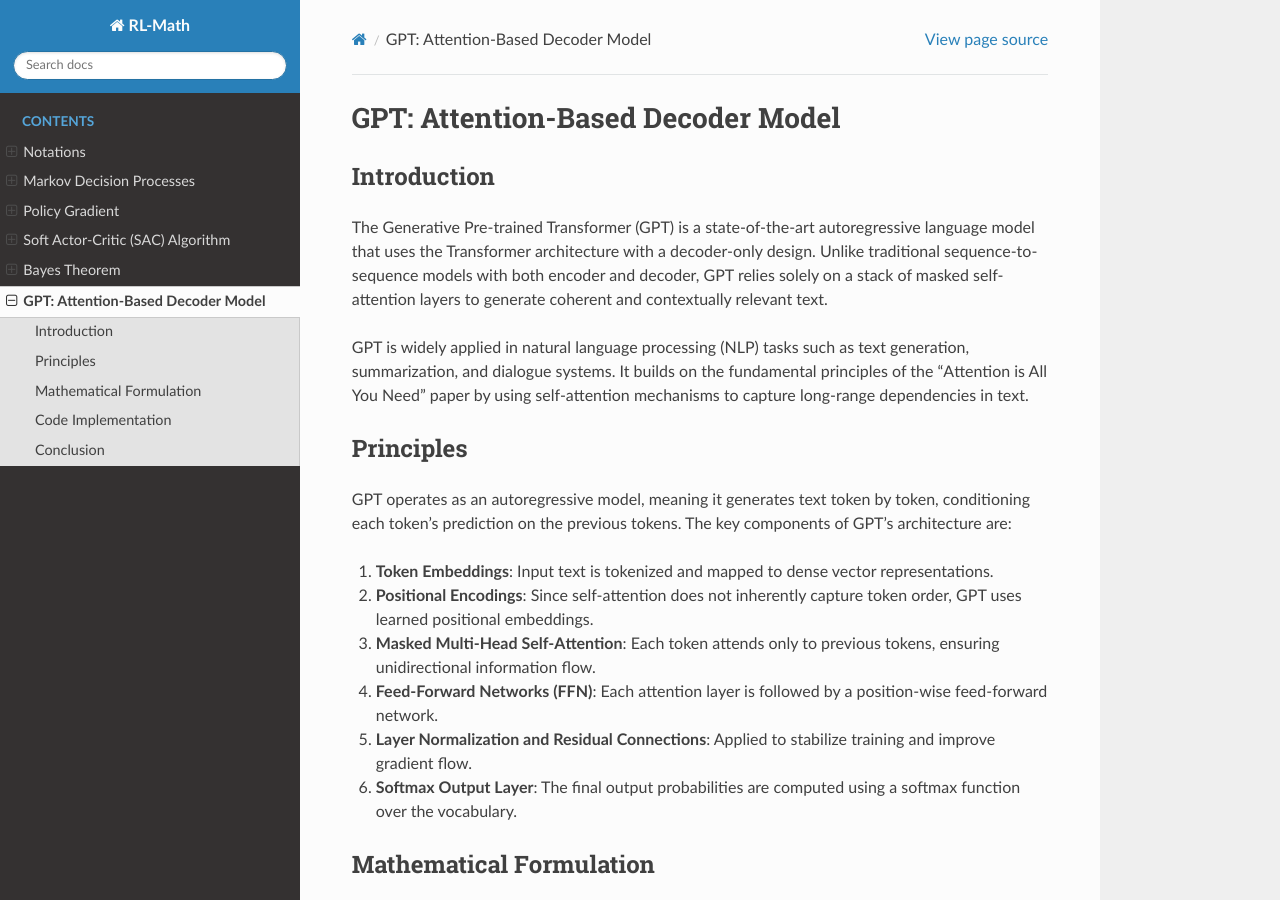
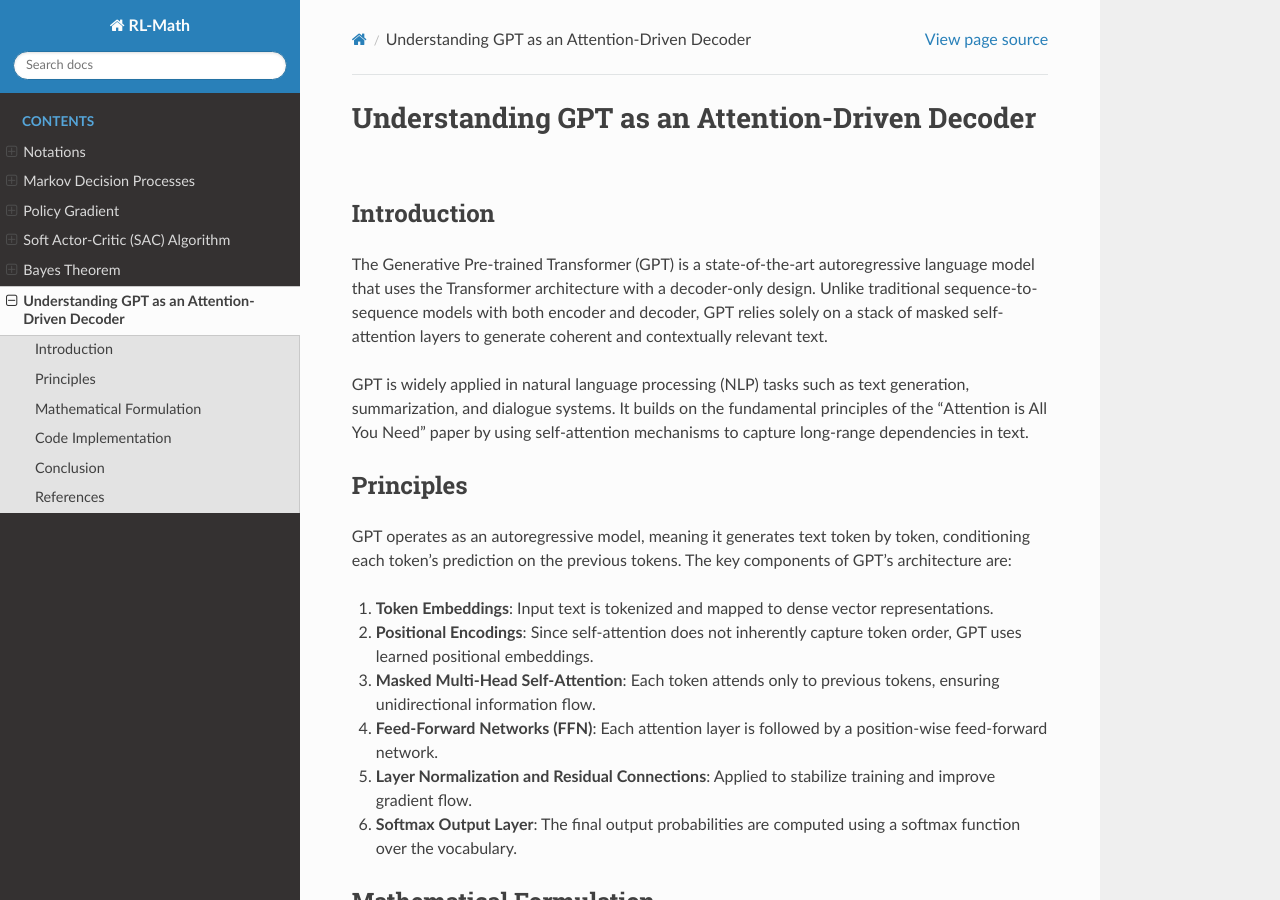
Before and after one commit to boyin96/Reinforcement-Learning-Math, a Sphinx documentation site: the page built from docs/source/gpt.rst, in a window 1280 px wide and 900 px high. Built offline with Sphinx 7.4.7 and the Read the Docs theme 3.1.0, drawn with Linux system fonts in a browser that asks for light colours; formulas are drawn with MathJax 3; some of the changed text lies outside the part shown.

Commit message:
Update gpt.rst

```diff
--- a/docs/source/gpt.rst
+++ b/docs/source/gpt.rst
@@ -1,5 +1,5 @@
-GPT: Attention-Based Decoder Model
-==================================
+Understanding GPT as an Attention-Driven Decoder
+================================================
 
 Introduction
 ------------
@@ -69,3 +69,8 @@
 GPT’s decoder-only architecture, powered by masked self-attention, enables it to generate high-quality text by leveraging contextual information effectively. Its autoregressive nature ensures that text is generated in a coherent and grammatically accurate manner. The use of multi-head self-attention allows for capturing complex dependencies, making GPT a powerful model for various NLP tasks.
 
 Understanding its inner workings provides valuable insights for both research and practical applications in AI-driven text generation.
+
+References
+--------------------
+- `Attention Is All You Need <https://arxiv.org/pdf/1706.03762>`_
+- `Improving Language Understanding by Generative Pre-Training <https://www.mikecaptain.com/resources/pdf/GPT-1.pdf>`_
```
